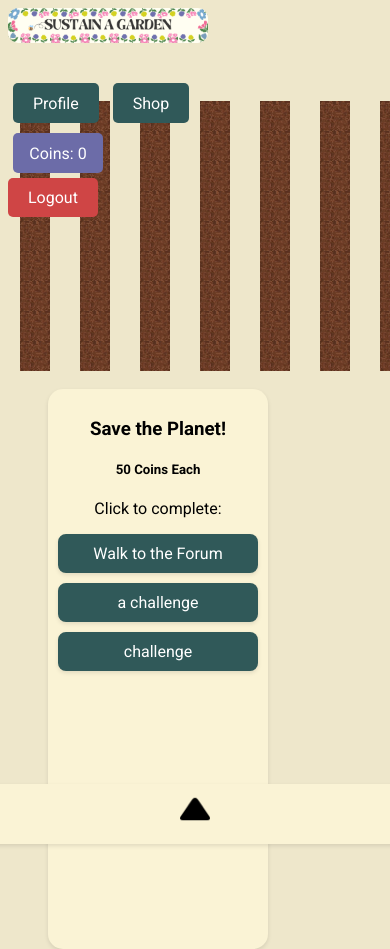
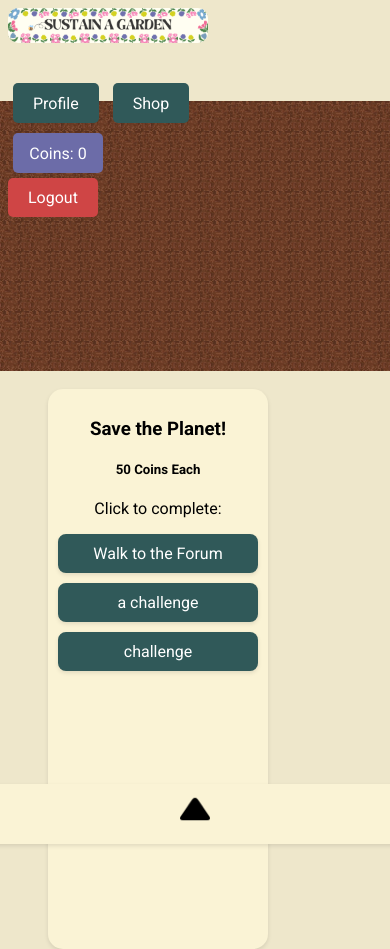
Before and after one commit to TMC330/SustainAGarden, a Django app: page /challenges/ in a window 390 px wide; the page is wider, and only the part inside the window is pictured. Run offline with Django 4.2, Linux system fonts and the light colour scheme; a user stored in the database is signed in; data comes from the database, SQL or seed files in the repository.

Commit message:
Tile Changes

```diff
--- a/challenges/static/index/styles.css
+++ b/challenges/static/index/styles.css
@@ -475,6 +475,10 @@ input[name="csrfmiddlewaretoken"] {
         display: block;
     }
 
+    #plot-container {
+        grid-template-columns: repeat(18, 30px);
+    }
+
     .tile {
         height: 30px;
         width: 30px;
```
